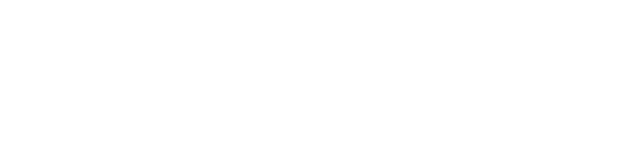
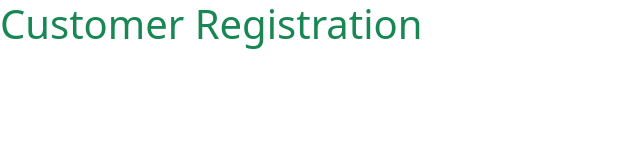
Before and after one commit to Kaveesha2000/POS_System, a plain HTML site: page customer.html in a window 1280 px wide. Shown: the whole page, without its empty margins (0-640 px from the left). Drawn offline with Linux system fonts and the light colour scheme.

Commit message:
starting customer form design

```diff
--- a/customer.html
+++ b/customer.html
@@ -8,7 +8,9 @@
 </head>
 <body>
 <!--title (Cuatomer)-->
-<section></section>
+<section>
+    <h1 id="header" class="text-success">Customer Registration</h1>
+</section>
 <!--Registration-->
 <section></section>
 <!--buttom set and search bar-->
```
